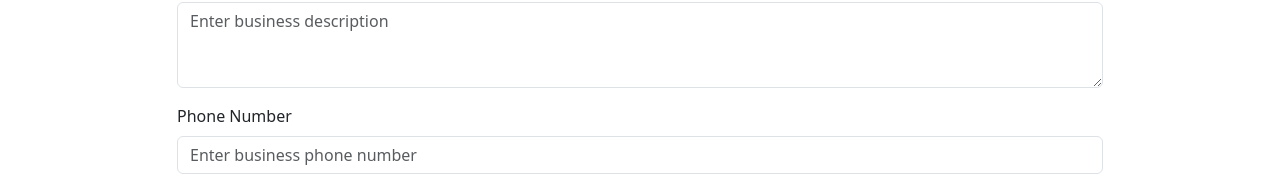
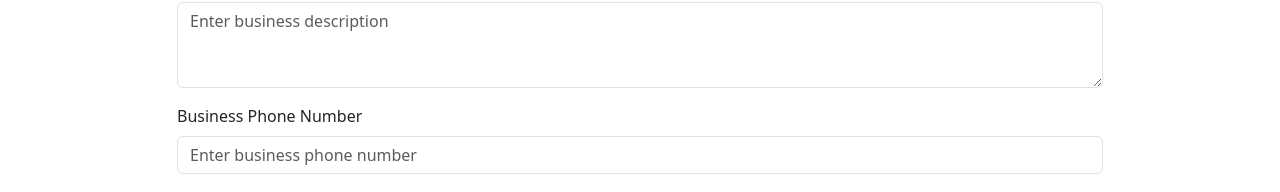
Before and after one commit to Taylordevelopes/blk-411-website, a Next.js app: page /registration in a window 1280 px wide. Shown: the part 760-952 px from the top of the page. Built offline with nearby package versions, Linux system fonts and the light colour scheme.

Commit message:
minor tweaks to website registration form

```diff
--- a/src/app/aboutus/page.tsx
+++ b/src/app/aboutus/page.tsx
@@ -1,3 +1,4 @@
+import { useState } from "react";
 import SectionLayout from "../components/SectionLayout";
 
 export default function AboutPage() {
--- a/src/app/registration/page.tsx
+++ b/src/app/registration/page.tsx
@@ -138,7 +138,7 @@ export default function CustomerAddBusiness() {
 
     let error = "";
 
-    if (name === "phoneNumber") {
+    if (name === "phoneNumber" || name === "mobileNumber") {
       const formattedValue = value
         .replace(/[^\d]/g, "") // Remove non-digits
         .replace(/(\d{3})(\d{3})(\d{4})/, "($1) $2-$3"); // Format as (XXX) XXX-XXXX
@@ -495,7 +495,7 @@ export default function CustomerAddBusiness() {
             </Form.Group>
 
             <Form.Group className="mb-3" controlId="businessPhoneNumber">
-              <Form.Label>Phone Number</Form.Label>
+              <Form.Label>Business Phone Number</Form.Label>
               <Form.Control
                 type="text"
                 name="phoneNumber"
```
